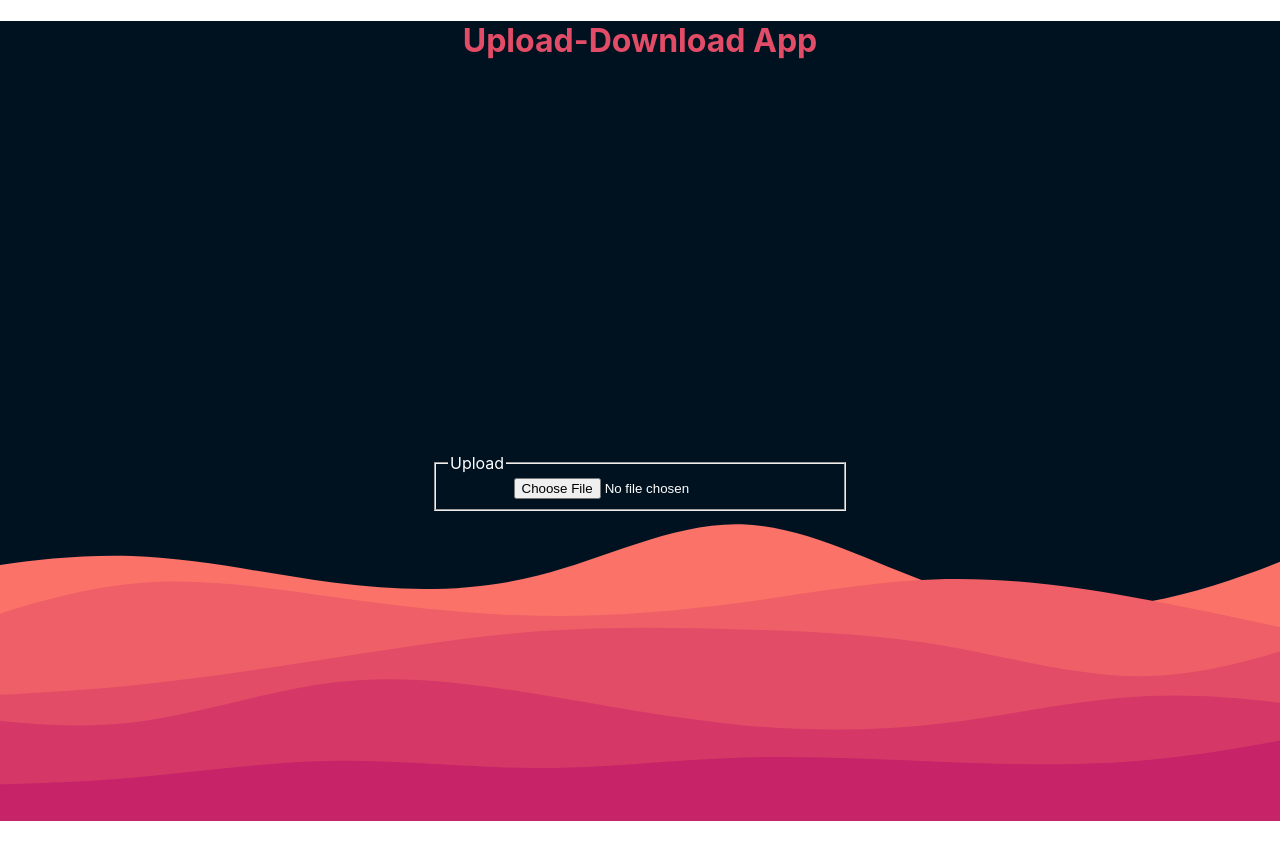
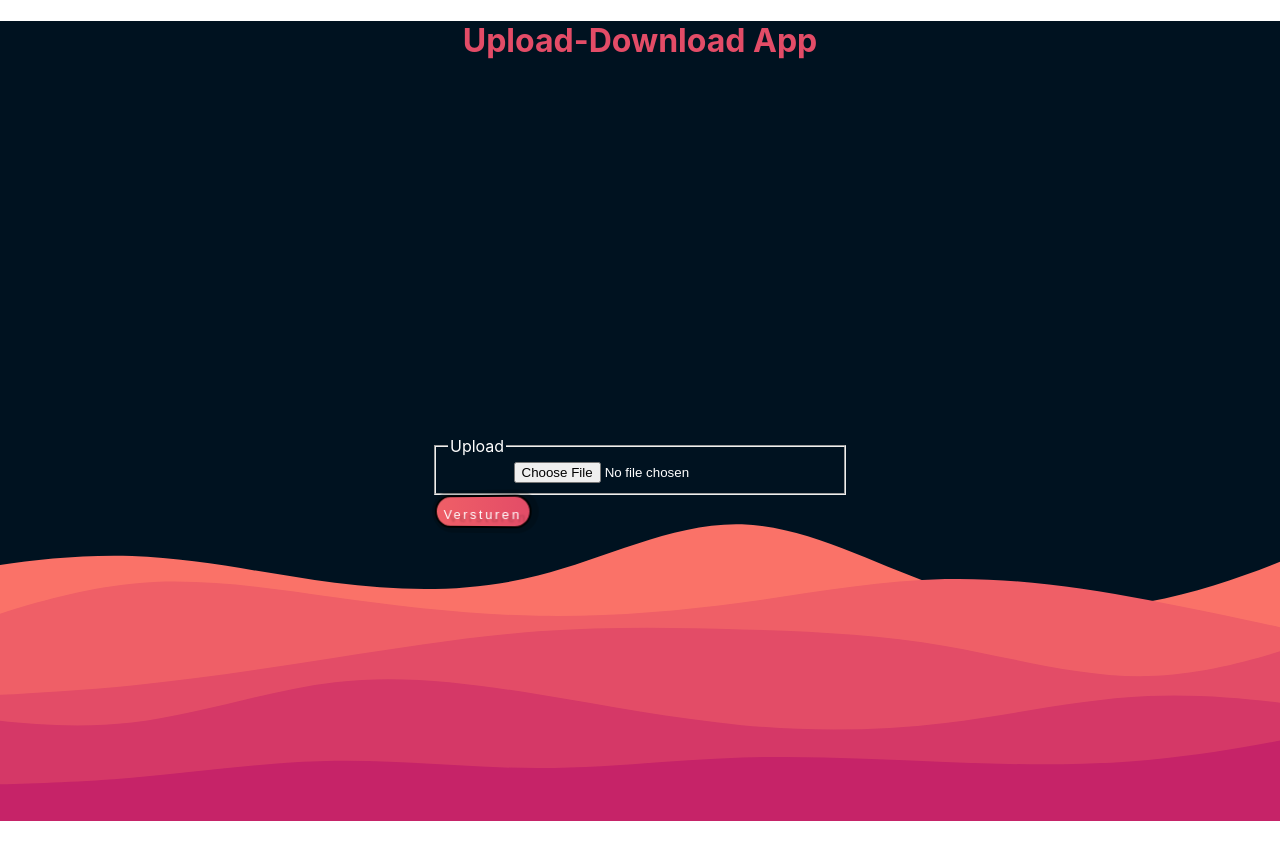
Before and after one commit to S-Barnhoorn/Upload-Download, a React (Create React App) app: page /singleupload in a window 1280 px wide. Shown: the top 860 px of the page. Built offline with nearby package versions, Linux system fonts and the light colour scheme.

Commit message:
pushing to git so i can work further on pc

```diff
--- a/src/Pages/Singleupload/Singleupload.js
+++ b/src/Pages/Singleupload/Singleupload.js
@@ -1,24 +1,15 @@
 import React, {useEffect, useState} from 'react';
 import './styles.css';
+import {useHistory} from "react-router-dom";
+import {useForm} from "react-hook-form";
 import axios from 'axios';
 
 const Singleupload = ({check}) => {
 
-
+    const { handleSubmit } = useForm();
     const [ file, setFile ] = useState([]);
     const [ url, setUrl ] = useState('');
-
-    // useEffect(() =>{
-    //     async function uploadFile(){
-    //         try{
-    //             const result = await axios.post('localhost:8080/single/uploadDb')
-    //             console.log(result)
-    //         } catch(e){
-    //             console.error(e)
-    //         }
-    //     }
-    //     uploadFile()
-    // }, [])
+    const history = useHistory();
 
     const handleImageChange = (e) => {
         let reader = new FileReader();
@@ -35,8 +26,35 @@ const Singleupload = ({check}) => {
         reader.readAsDataURL(file);
     }
 
+        async function uploadFile(){
+            let formData = new FormData();
+
+
+            formData.append("file", file)
+            try{
+                const result = await axios.post('http://localhost:8080/single/uploadDb', formData,
+                    {headers:{
+                        "Content-Type": "multipart/form-data"
+                        },
+                    file: formData
+                    })
+                console.log(result)
+                console.log(formData)
+                console.log(file)
+                setTimeout(() => {
+                    history.push('/')
+                }, 200)
+                console.log(result)
+            } catch(e){
+                console.error(e)
+            }
+        }
+
+
     return (
         <div className="single-upload__container">
+            <form onSubmit={handleSubmit(uploadFile)}>
+                {console.log(file)}
             <fieldset className="single-upload__fieldset">
                 <legend>{check} Upload</legend>
             <input className="text-color"
@@ -54,6 +72,9 @@ const Singleupload = ({check}) => {
                 }
             </div>
             </fieldset>
+
+                <button type="submit">Versturen</button>
+            </form>
         </div>
     );
 };
```
